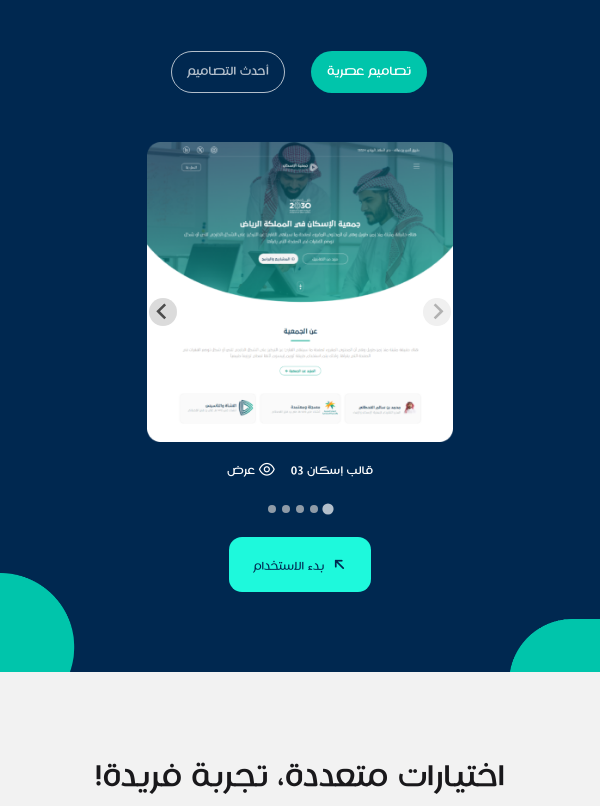
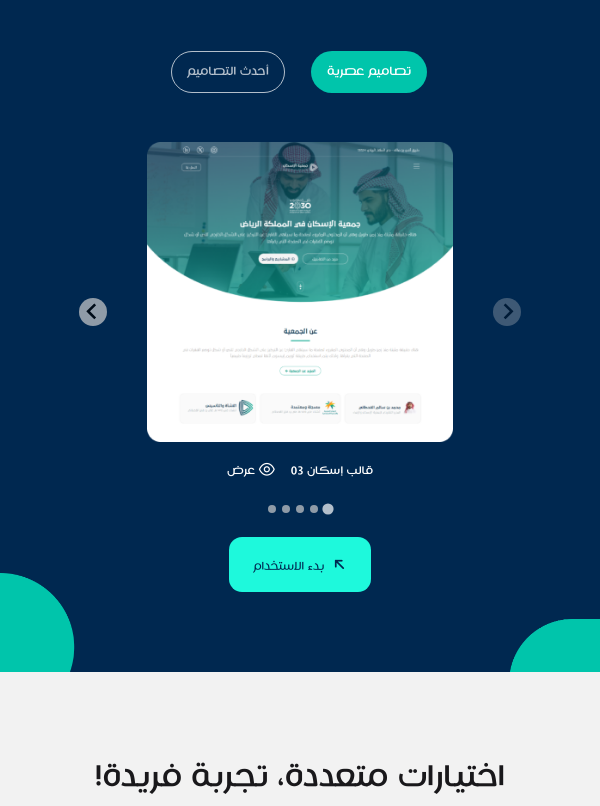
Before and after one commit to AmmarTTS/minasah-landing-page, a plain HTML site: page index.html in a window 600 px wide. Shown: the part 5231-6037 px from the top of the page. Drawn offline with nearby package versions, Linux system fonts and the light colour scheme; files whose address does not match are found by name.

Commit message:
Update style.css

```diff
--- a/style/style.css
+++ b/style/style.css
@@ -740,12 +740,21 @@ header{
 
 .splide{margin-top: 50px;}
 
-@media (max-width: 767px){
+@media (max-width: 550px){
     .splide__arrows--rtl .splide__arrow--prev{
-        right: 22%!important;
+        right: -4%!important;
     }
     .splide__arrows--rtl .splide__arrow--next{
-        left: 22%!important;
+        left: -4%!important;
+}
+}
+
+@media (min-width: 551px){
+    .splide__arrows--rtl .splide__arrow--prev{
+        right: 9%!important;
+    }
+    .splide__arrows--rtl .splide__arrow--next{
+        left: 9%!important;
 }
 }
 
```
